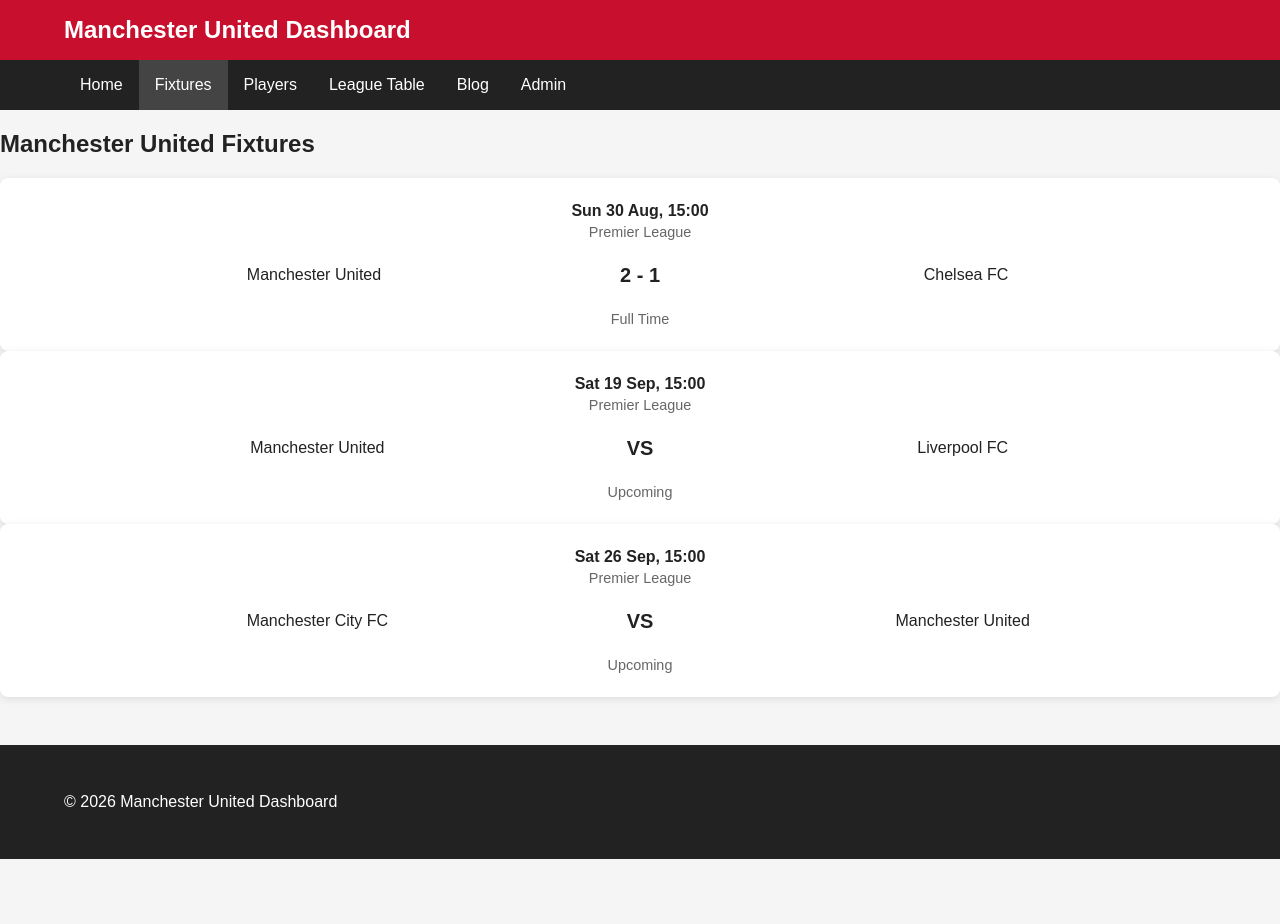
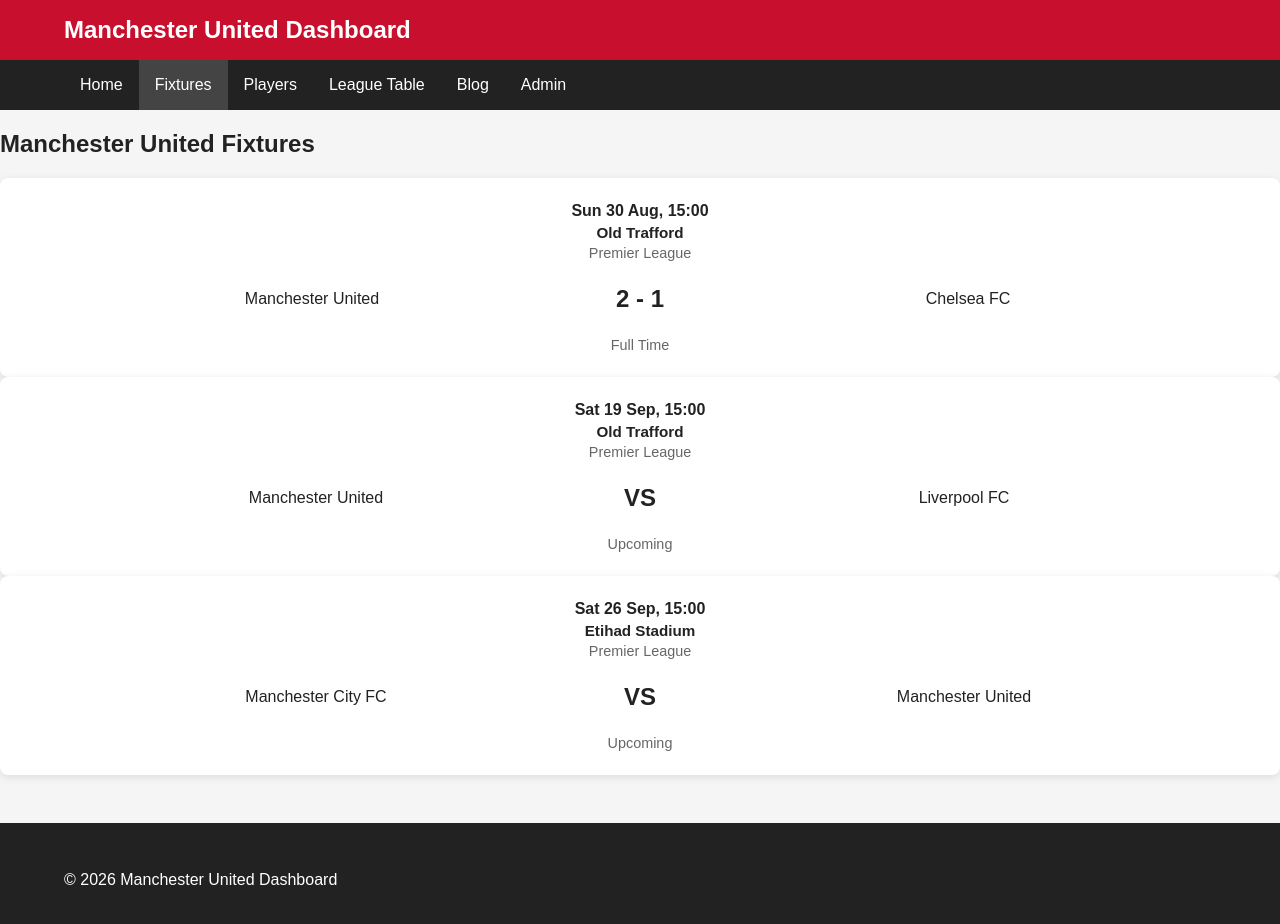
Before and after one commit to RichBurman/United-Website-Rebuild, an Angular app: page /fixtures in a window 1280 px wide. Shown: the top 924 px of the page. Before the commit the page ends 859 px from the top, so only its background shows below. Built offline with nearby package versions, Linux system fonts and the light colour scheme.

Commit message:
feat: add venue information to fixture model and update related components for display

```diff
--- a/public/data/matches.json
+++ b/public/data/matches.json
@@ -4,6 +4,7 @@
       "id": 1001,
       "utcDate": "2026-09-19T15:00:00Z",
       "status": "TIMED",
+      "venue": "Old Trafford",
       "homeTeam": {
         "id": 66,
         "name": "Manchester United",
@@ -28,6 +29,7 @@
       "id": 1002,
       "utcDate": "2026-09-26T15:00:00Z",
       "status": "TIMED",
+      "venue": "Etihad Stadium",
       "homeTeam": {
         "id": 65,
         "name": "Manchester City FC",
@@ -52,6 +54,7 @@
       "id": 1003,
       "utcDate": "2026-08-30T15:00:00Z",
       "status": "FINISHED",
+      "venue": "Old Trafford",
       "homeTeam": {
         "id": 66,
         "name": "Manchester United",
--- a/src/app/components/fixture-card/fixture-card.css
+++ b/src/app/components/fixture-card/fixture-card.css
@@ -12,6 +12,12 @@
 
 .fixture-date {
   font-weight: 700;
+}
+
+.fixture-venue {
+  margin-top: 0.25rem;
+  font-size: 0.95rem;
+  font-weight: 600;
 }
 
 .fixture-competition {
@@ -35,18 +41,9 @@
   text-align: center;
 }
 
-.team img {
-  width: 50px;
-  height: 50px;
-  object-fit: contain;
-}
-
-.team strong {
-  font-size: 1.25rem;
-}
 
 .score {
-  font-size: 1.25rem;
+  font-size: 1.5rem;
   font-weight: 700;
   white-space: nowrap;
 }
--- a/src/app/components/fixture-card/fixture-card.html
+++ b/src/app/components/fixture-card/fixture-card.html
@@ -1,8 +1,11 @@
 <article class="fixture-card">
-
   <div class="fixture-header">
     <div class="fixture-date">
-      {{ fixture().date | date:'EEE d MMM, HH:mm' }}
+      {{ fixture().date | date: "EEE d MMM, HH:mm" }}
+    </div>
+
+    <div class="fixture-venue">
+      {{ fixture().venue }}
     </div>
 
     <div class="fixture-competition">
@@ -11,16 +14,13 @@
   </div>
 
   <div class="fixture-content">
-
     <div class="team">
       <span>{{ fixture().homeTeam }}</span>
     </div>
 
     <div class="score">
-      @if (fixture().status === 'FINISHED') {
-        <span>
-          {{ fixture().homeScore }} - {{ fixture().awayScore }}
-        </span>
+      @if (fixture().status === "FINISHED") {
+        <span> {{ fixture().homeScore }} - {{ fixture().awayScore }} </span>
       } @else {
         <span>VS</span>
       }
@@ -29,15 +29,13 @@
     <div class="team">
       <span>{{ fixture().awayTeam }}</span>
     </div>
-
   </div>
 
   <div class="fixture-status">
-    @if (fixture().status === 'FINISHED') {
+    @if (fixture().status === "FINISHED") {
       Full Time
     } @else {
       Upcoming
     }
   </div>
-
 </article>
--- a/src/app/models/fixture.ts
+++ b/src/app/models/fixture.ts
@@ -1,6 +1,7 @@
 export interface Fixture {
 id: number;
 date: string;
+venue: string;
 homeTeam: string;
 awayTeam: string;
 homeScore: number | null;
--- a/src/app/services/fixture.ts
+++ b/src/app/services/fixture.ts
@@ -10,6 +10,7 @@
   id: number;
   utcDate: string;
   status: string;
+  venue: string;
 
   homeTeam: {
     id: number;
@@ -52,6 +53,7 @@
           .map((match): Fixture => ({
             id: match.id,
             date: match.utcDate,
+            venue: match.venue,
             homeTeam: match.homeTeam.name,
             awayTeam: match.awayTeam.name,
             homeScore: match.score.fullTime.home,
```
